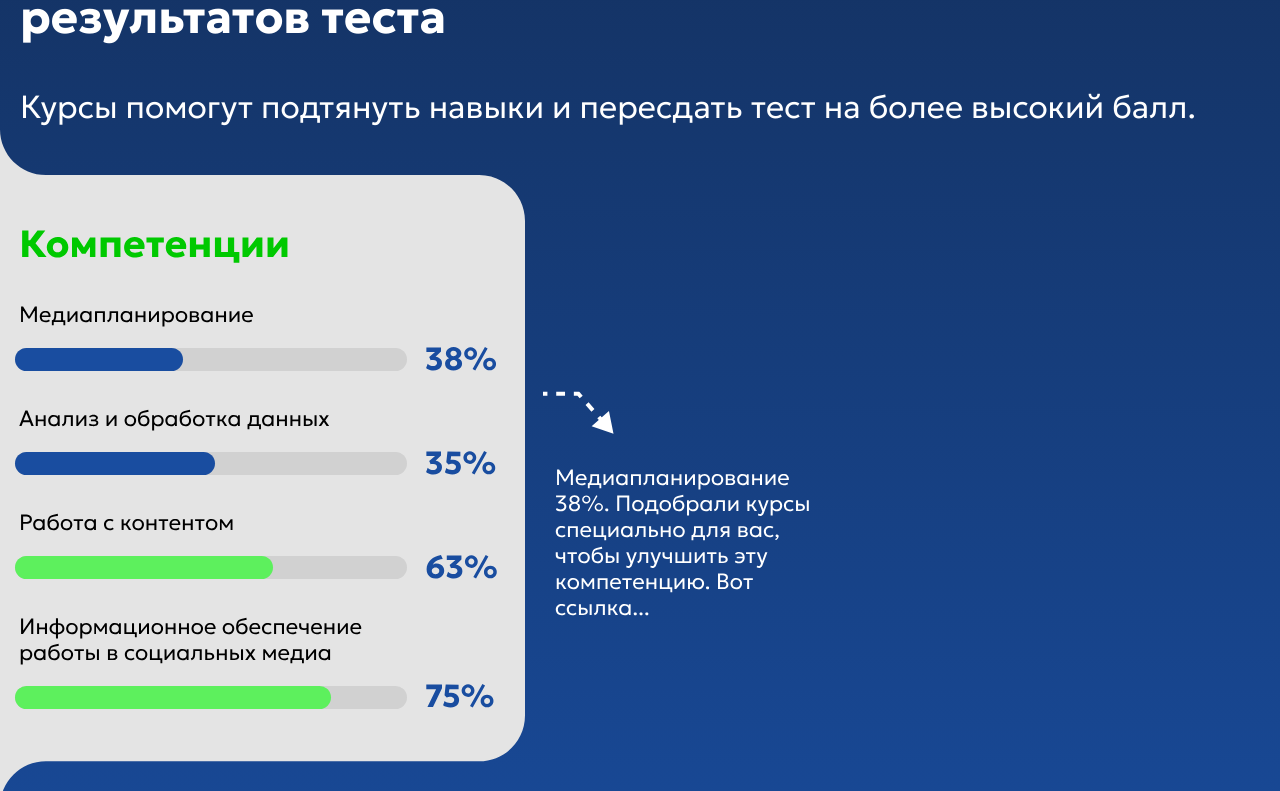
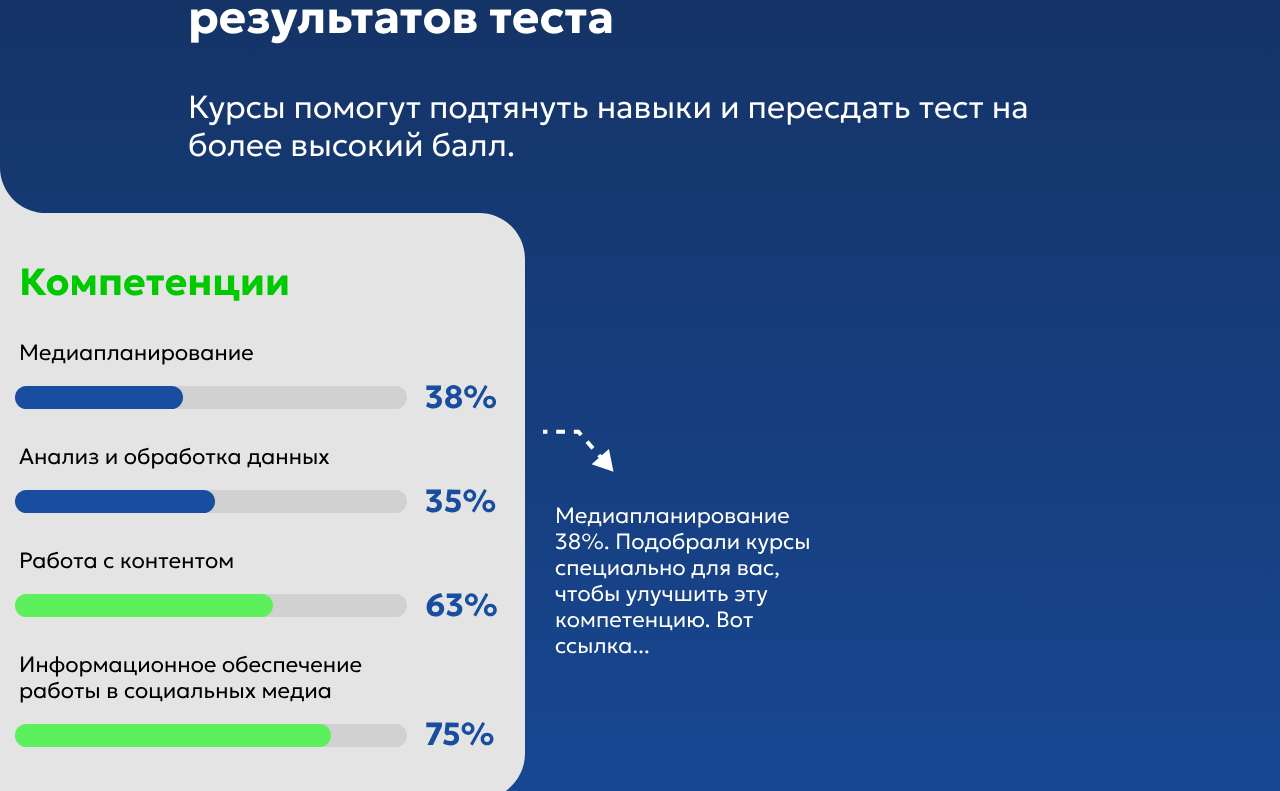
Before and after one commit to xalvaine/dke, a Next.js app: page / in a window 1280 px wide. Shown: the part 10489-11280 px from the top of the page. Built offline with nearby package versions, Linux system fonts and the light colour scheme.

Commit message:
[feat] Add courses desktop

```diff
--- a/src/widgets/courses/ui/courses.tsx
+++ b/src/widgets/courses/ui/courses.tsx
@@ -6,7 +6,13 @@ import { BarChart } from './bar-chart'
 
 export const Courses = () => {
   return (
-    <div className='-mt-28 pt-48 bg-gradient-to-b to-tory-blue-900 from-tory-blue-950 px-4 pb-12 rounded-b-3xl md:px-5 md:pb-[120px]'>
+    <div
+      className={
+        '-mt-28 pt-48 bg-gradient-to-b to-tory-blue-900 from-tory-blue-950 px-4 pb-12 rounded-b-3xl ' +
+        'md:px-5 md:pb-[120px] ' +
+        'lg:px-[calc((100%-904px)/2)]'
+      }
+    >
       <h2 className='text-3xl leading-none font-bold mb-12 md:w-[607px] md:text-[46px]'>
         Персонально подбираем курсы в зависимости от результатов теста
       </h2>
@@ -14,7 +20,9 @@ export const Courses = () => {
         Курсы помогут подтянуть навыки и пересдать тест&nbsp;на более высокий
         балл.
       </p>
-      <CompetsT className={'hidden md:block -ml-5'} />
+      <CompetsT
+        className={'hidden md:block -ml-5 ' + 'lg:ml-[calc((904px-100dvw)/2)]'}
+      />
       <div className='w-[374px] pt-8 relative -ml-4 mb-9 md:hidden'>
         <Plate className='w-full' />
         <div className='absolute inset-0 pl-4 pr-2 pt-28'>
```
